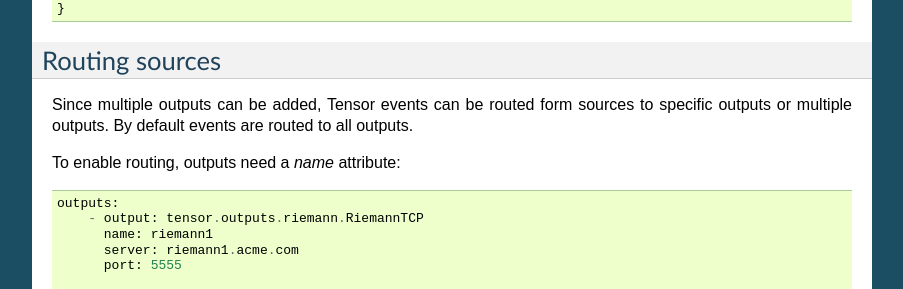
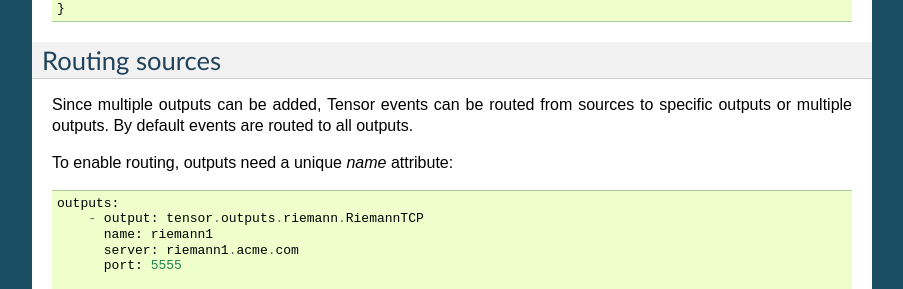
Before and after one commit to calston/tensor, a Sphinx documentation site: the page built from docs/start.rst, in a window 1280 px wide and 900 px high, scrolled down 1823 px. Shown: the part 164-453 px from the top of the window, without its empty margins (198-1101 px from the left). Built offline with Sphinx 7.4.7, drawn with Linux system fonts in a browser that asks for light colours.

Commit message:
Fix doc typo

```diff
--- a/docs/start.rst
+++ b/docs/start.rst
@@ -116,11 +116,11 @@ which output keys for different devices and metrics::
 Routing sources
 ===============
 
-Since multiple outputs can be added, Tensor events can be routed form sources
+Since multiple outputs can be added, Tensor events can be routed from sources
 to specific outputs or multiple outputs. By default events are routed to all
 outputs.
 
-To enable routing, outputs need a `name` attribute::
+To enable routing, outputs need a unique `name` attribute::
 
     outputs:
         - output: tensor.outputs.riemann.RiemannTCP
```
